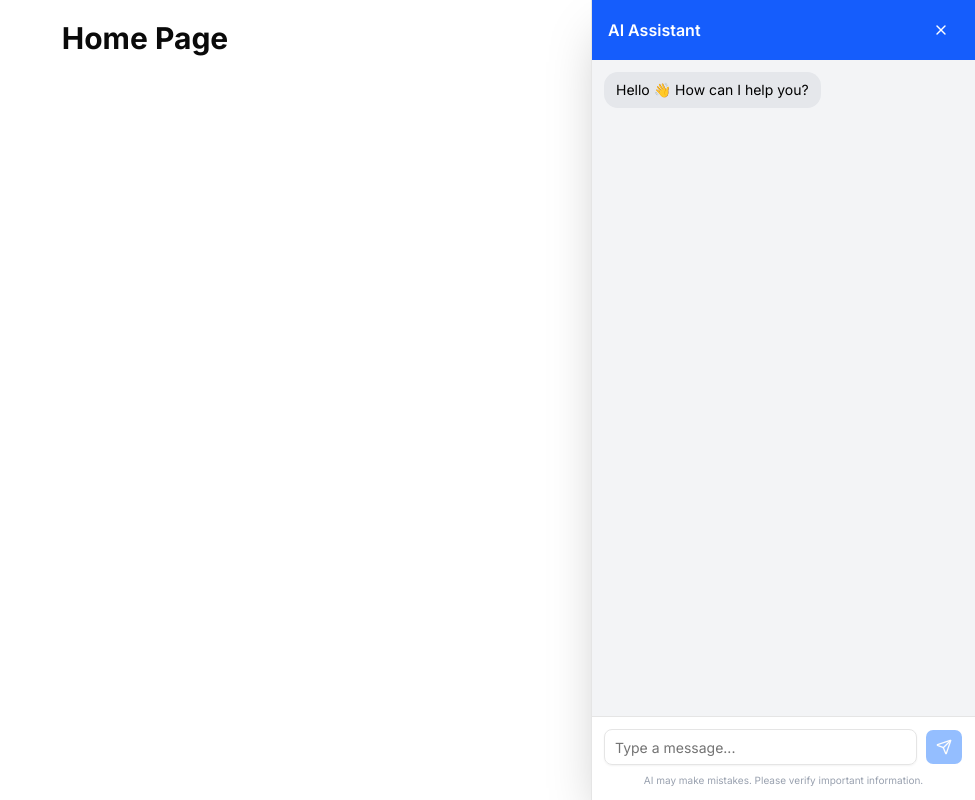
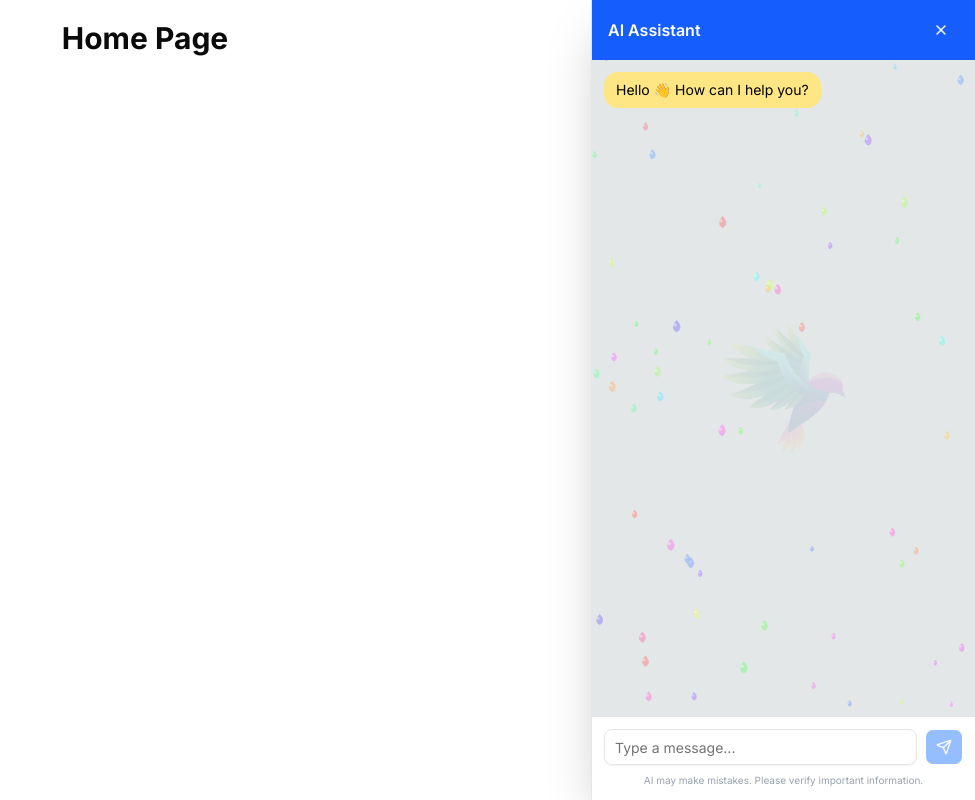
Before and after one commit to Noyonchandrasaha/chatbot-frontend, a Next.js app: page / in a window 1280 px wide. Both pictures are taken after a click on the button 1241 px from the left and 762 px from the top of the page. Shown: the whole page, without its empty margins (305-1280 px from the left). Built offline with nearby package versions, Linux system fonts and the light colour scheme.

Commit message:
chore: add animation and watermark

```diff
--- a/components/chat-interface/ChatDrawer.tsx
+++ b/components/chat-interface/ChatDrawer.tsx
@@ -5,6 +5,7 @@ import { motion, AnimatePresence } from "framer-motion"
 import { Button } from "../ui/button"
 import { Input } from "../ui/input"
 import { X, Send } from "lucide-react"
+import Image from "next/image"
 
 type Message = {
   role: "user" | "ai-bot"
@@ -23,6 +24,8 @@ export default function ChatDrawer({ open, onClose }: ChatDrawerProps) {
 
   const [input, setInput] = useState("")
   const messagesEndRef = useRef<HTMLDivElement | null>(null)
+  const canvasRef = useRef<HTMLCanvasElement | null>(null)
+  const frameRef = useRef<number | null>(null)         // ✅ track animation frame
 
   useEffect(() => {
     messagesEndRef.current?.scrollIntoView({ behavior: "smooth" })
@@ -30,10 +33,8 @@ export default function ChatDrawer({ open, onClose }: ChatDrawerProps) {
 
   const handleSend = () => {
     if (!input.trim()) return
-
     setMessages((p) => [...p, { role: "user", text: input }])
     setInput("")
-
     setTimeout(() => {
       setMessages((p) => [
         ...p,
@@ -42,6 +43,94 @@ export default function ChatDrawer({ open, onClose }: ChatDrawerProps) {
     }, 700)
   }
 
+  // ✅ Re-run rain effect whenever `open` changes to true
+  useEffect(() => {
+    if (!open) {
+      // Cancel animation when drawer closes
+      if (frameRef.current) cancelAnimationFrame(frameRef.current)
+      return
+    }
+
+    // ✅ Delay to wait for spring animation to settle & canvas to have real dimensions
+    const initTimeout = setTimeout(() => {
+      const canvas = canvasRef.current
+      if (!canvas) return
+
+      const ctx = canvas.getContext("2d")
+      if (!ctx) return
+
+      const parent = canvas.parentElement
+      if (!parent) return
+
+      const resizeCanvas = () => {
+        const rect = parent.getBoundingClientRect()
+        // ✅ Guard: only resize if dimensions are real
+        if (rect.width > 0 && rect.height > 0) {
+          canvas.width = rect.width
+          canvas.height = rect.height
+        }
+      }
+
+      resizeCanvas()
+
+      const getW = () => canvas.width
+      const getH = () => canvas.height
+
+      const raindrops = Array.from({ length: 60 }).map(() => ({
+        x: Math.random() * getW(),
+        y: Math.random() * getH(),
+        size: Math.random() * 3 + 2,
+        speed: Math.random() * 2 + 1.5,
+        color: `hsla(${Math.random() * 360}, 100%, 70%, 0.4)`,
+      }))
+
+      const drawRain = () => {
+        ctx.clearRect(0, 0, getW(), getH())
+
+        raindrops.forEach((drop) => {
+          const x = drop.x
+          const y = drop.y
+          const s = drop.size
+
+          ctx.beginPath()
+          ctx.moveTo(x, y)
+          ctx.bezierCurveTo(x - s, y + s, x - s, y + s * 2, x, y + s * 2.5)
+          ctx.bezierCurveTo(x + s, y + s * 2, x + s, y + s, x, y)
+          ctx.closePath()
+          ctx.fillStyle = drop.color
+          ctx.fill()
+
+          ctx.beginPath()
+          ctx.arc(x - s / 3, y + s, s / 3, 0, Math.PI * 2)
+          ctx.fillStyle = "rgba(255,255,255,0.4)"
+          ctx.fill()
+
+          drop.y += drop.speed
+          if (drop.y > getH()) {
+            drop.y = -20
+            drop.x = Math.random() * getW()
+          }
+        })
+
+        frameRef.current = requestAnimationFrame(drawRain)
+      }
+
+      // ✅ Cancel any previous animation before starting a new one
+      if (frameRef.current) cancelAnimationFrame(frameRef.current)
+      drawRain()
+
+      const handleResize = () => resizeCanvas()
+      window.addEventListener("resize", handleResize)
+
+      return () => {
+        window.removeEventListener("resize", handleResize)
+        if (frameRef.current) cancelAnimationFrame(frameRef.current)
+      }
+    }, 100) // ✅ 100ms delay lets the drawer animate into view first
+
+    return () => clearTimeout(initTimeout)
+  }, [open]) // ✅ depends on `open`
+
   return (
     <AnimatePresence>
       {open && (
@@ -49,21 +138,12 @@ export default function ChatDrawer({ open, onClose }: ChatDrawerProps) {
           initial={{ x: 400, opacity: 0 }}
           animate={{ x: 0, opacity: 1 }}
           exit={{ x: 400, opacity: 0 }}
-          transition={{
-            type: "spring",
-            stiffness: 260,
-            damping: 25,
-          }}
-          className="
-            fixed top-0 right-0 h-screen w-80 sm:w-96
-            bg-white shadow-2xl border-l z-50
-            flex flex-col
-          "
+          transition={{ type: "spring", stiffness: 260, damping: 25 }}
+          className="fixed top-0 right-0 h-screen w-80 sm:w-96 bg-white shadow-2xl border-l z-50 flex flex-col"
         >
           {/* Header */}
           <div className="bg-blue-600 text-white flex items-center justify-between px-4 py-3">
             <h2 className="text-base font-semibold">AI Assistant</h2>
-
             <Button
               variant="ghost"
               size="icon"
@@ -74,31 +154,43 @@ export default function ChatDrawer({ open, onClose }: ChatDrawerProps) {
             </Button>
           </div>
 
-          {/* Messages */}
-          <div className="flex-1 overflow-y-auto p-3 space-y-3 bg-gray-100 no-scrollbar">
+          {/* BODY */}
+          <div className="relative flex-1 h-full overflow-hidden bg-mist-200">
+            <div className="absolute inset-0 z-0 pointer-events-none">
+              <canvas ref={canvasRef} className="absolute inset-0 w-full h-full" />
+              <div className="absolute inset-0 flex items-center justify-center">
+                <Image
+                  src="/watermark.png"
+                  width={100}
+                  height={100}
+                  alt="watermark"
+                  className="opacity-10 w-64 h-64 object-contain"
+                />
+              </div>
+            </div>
+
+            <div className="relative z-10 h-full overflow-y-auto p-3 space-y-3 no-scrollbar">
               {messages.map((msg, index) => (
                 <div
                   key={index}
-                className={`flex ${
-                  msg.role === "user" ? "justify-end" : "justify-start"
-                }`}
+                  className={`flex ${msg.role === "user" ? "justify-end" : "justify-start"}`}
                 >
                   <div
                     className={`px-3 py-2 rounded-xl max-w-[75%] text-sm ${
                       msg.role === "user"
                         ? "bg-blue-500 text-white"
-                      : "bg-gray-200 text-black"
+                        : "bg-amber-200 text-black"
                     }`}
                   >
                     {msg.text}
                   </div>
                 </div>
               ))}
-
               <div ref={messagesEndRef} />
             </div>
+          </div>
 
-          {/* Input */}
+          {/* INPUT */}
           <div className="border-t bg-white p-3 flex flex-col gap-2">
             <div className="flex gap-2 items-center">
               <Input
@@ -107,7 +199,6 @@ export default function ChatDrawer({ open, onClose }: ChatDrawerProps) {
                 onChange={(e) => setInput(e.target.value)}
                 onKeyDown={(e) => e.key === "Enter" && handleSend()}
               />
-
               <Button
                 onClick={handleSend}
                 disabled={!input.trim()}
@@ -116,7 +207,6 @@ export default function ChatDrawer({ open, onClose }: ChatDrawerProps) {
                 <Send size={16} />
               </Button>
             </div>
-
             <p className="text-center text-[10px] text-gray-400">
               AI may make mistakes. Please verify important information.
             </p>
```
Also changed, not shown: public/31530356_bird_2 (1).svg (added), public/watermark.png (added). Lines whose indentation alone changed are shown as unchanged.
